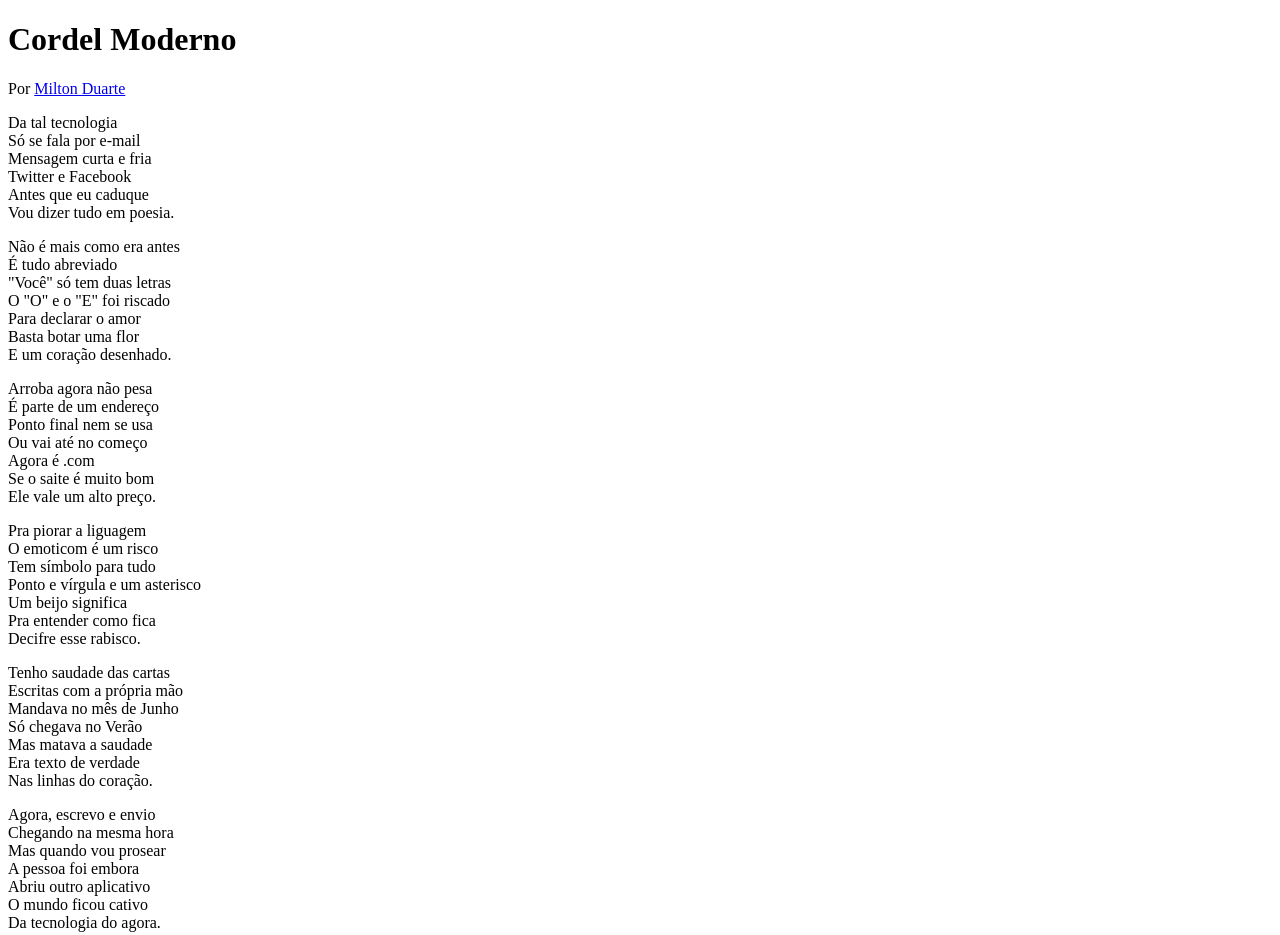
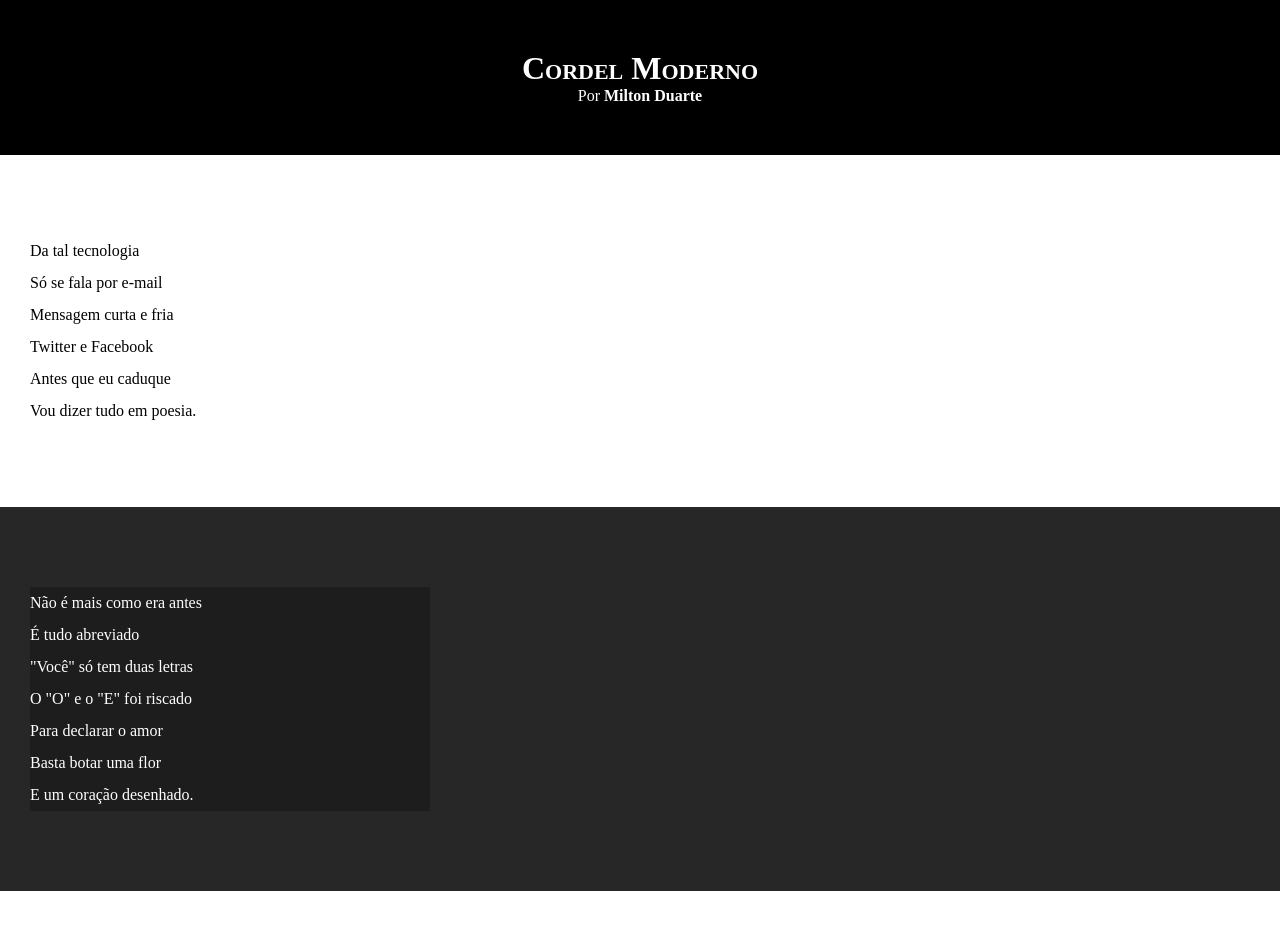
Before and after one commit to renato-albuquerque/projeto-cordel, a plain HTML site: page index.html in a window 1280 px wide. Shown: the top 935 px of the page. Drawn offline with Linux system fonts and the light colour scheme.

Commit message:
add css code

```diff
--- a/estilo/style.css
+++ b/estilo/style.css
@@ -1 +1,68 @@
 @charset "UTF-8";
+
+* {
+    margin: 0px;
+    padding: 0px;
+}
+
+html, body {
+    min-height: 100vh;
+    background-color: darkgrey;
+}
+
+header {
+    background-color: black;
+    color: white;
+    text-align: center;
+}
+
+header > h1 {
+    padding-top: 50px;
+    font-variant: small-caps;
+}
+
+header > p {
+    padding-bottom: 50px;
+}
+
+header a, footer a {
+    color: white;
+    text-decoration: none;
+    font-weight: bolder;
+}
+
+header a:hover, footer a:hover {
+    text-decoration: underline;
+}
+
+section {
+    padding-top: 10vh;
+    padding-bottom: 10vh;
+    line-height: 2em;
+    padding-left: 30px;
+}
+
+section.normal {
+    background-color: white;
+    color: black;
+}
+
+section.imagem {
+    background-color: rgb(39, 39, 39);
+    color: white;
+}
+
+section.imagem p {
+    background-color: rgba(0, 0, 0, 0.247);
+    width: 400px;
+}
+
+
+
+
+footer {
+    background-color: black;
+    color: white;
+    text-align: center;
+    padding: 10px;
+}
--- a/index.html
+++ b/index.html
@@ -14,7 +14,7 @@
         <p>Por <a href="https://www.recantodasletras.com.br/poesias/3186743" target="_blank">Milton Duarte</a></p>
     </header>
 
-    <section>
+    <section class="normal">
         <p>
             Da tal tecnologia <br>
             Só se fala por e-mail <br>
@@ -25,7 +25,7 @@
         </p>
     </section>
 
-    <section>
+    <section class="imagem">
         <p>
             Não é mais como era antes <br>
             É tudo abreviado <br>
@@ -37,7 +37,7 @@
         </p>
     </section>
 
-    <section>
+    <section class="normal">
         <p>
             Arroba agora não pesa <br>
             É parte de um endereço <br>
@@ -59,7 +59,7 @@
         </p>
     </section>
 
-    <section>
+    <section class="imagem">
         <p>
             Tenho saudade das cartas <br>
             Escritas com a própria mão <br>
@@ -71,7 +71,7 @@
         </p>
     </section>
 
-    <section>
+    <section class="normal">
         <p>
             Agora, escrevo e envio <br>
             Chegando na mesma hora <br>
```
